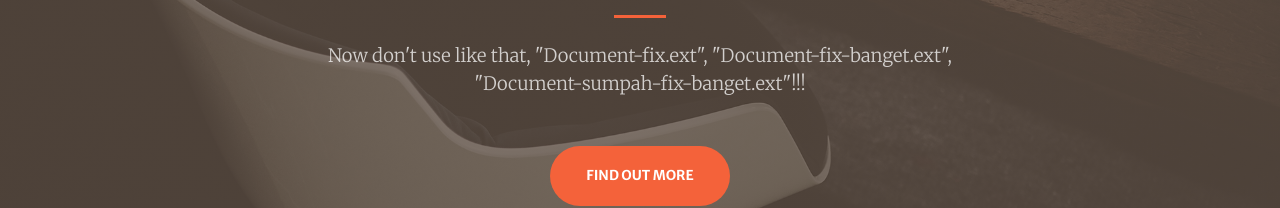
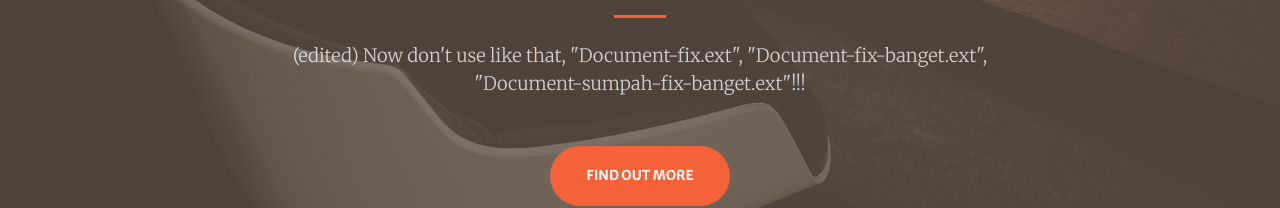
Before and after one commit to yudistirairvan/landing-pages, a website with bundled scripts: page index.html in a window 1280 px wide. Shown: the part 438-646 px from the top of the page. Built offline with nearby package versions, Linux system fonts and the light colour scheme.

Commit message:
change greeting title

```diff
--- a/index.html
+++ b/index.html
@@ -95,7 +95,7 @@
           </div>
           <div class="col-lg-8 align-self-baseline">
             <p class="text-white-75 font-weight-light mb-5">
-              Now don't use like that, "Document-fix.ext",
+              (edited) Now don't use like that, "Document-fix.ext",
               "Document-fix-banget.ext", "Document-sumpah-fix-banget.ext"!!!
             </p>
             <a class="btn btn-primary btn-xl js-scroll-trigger" href="#about"
```
